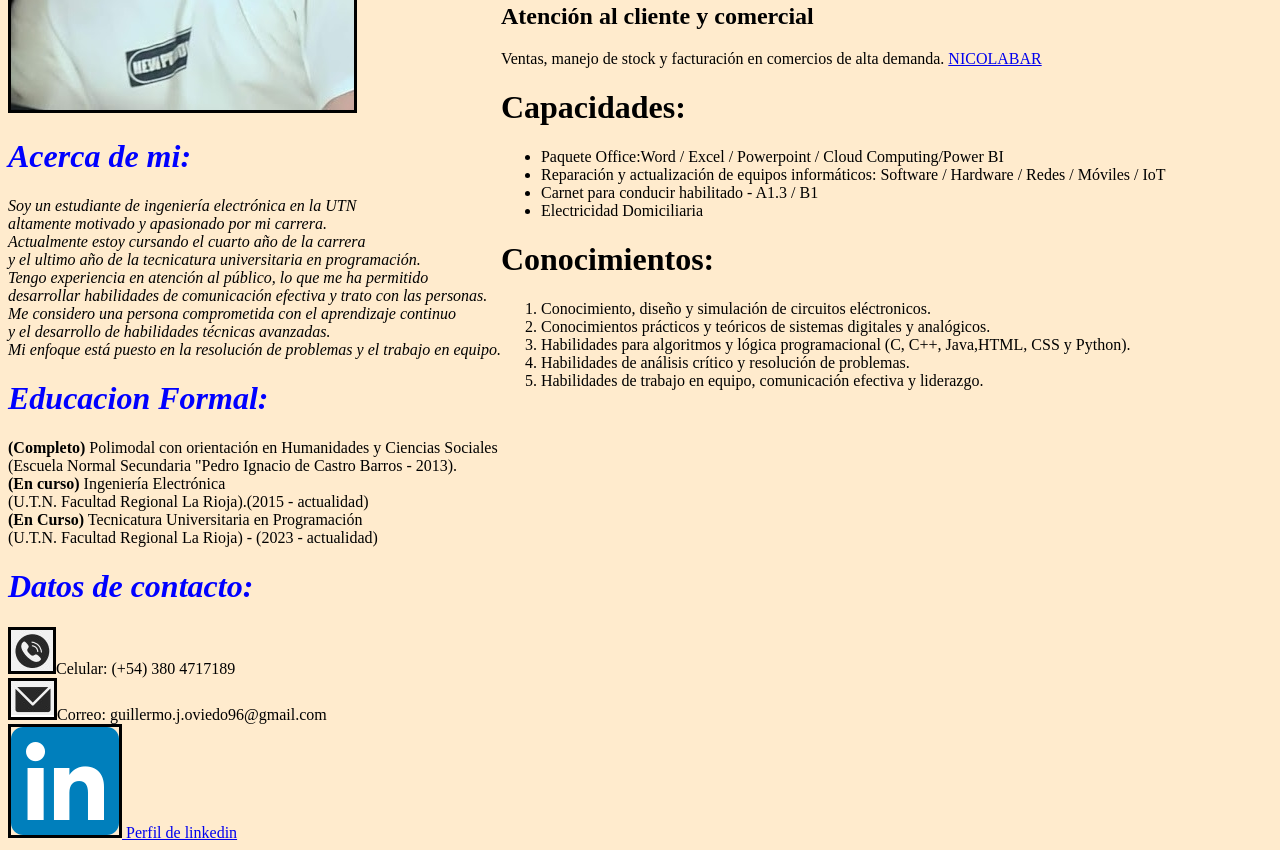
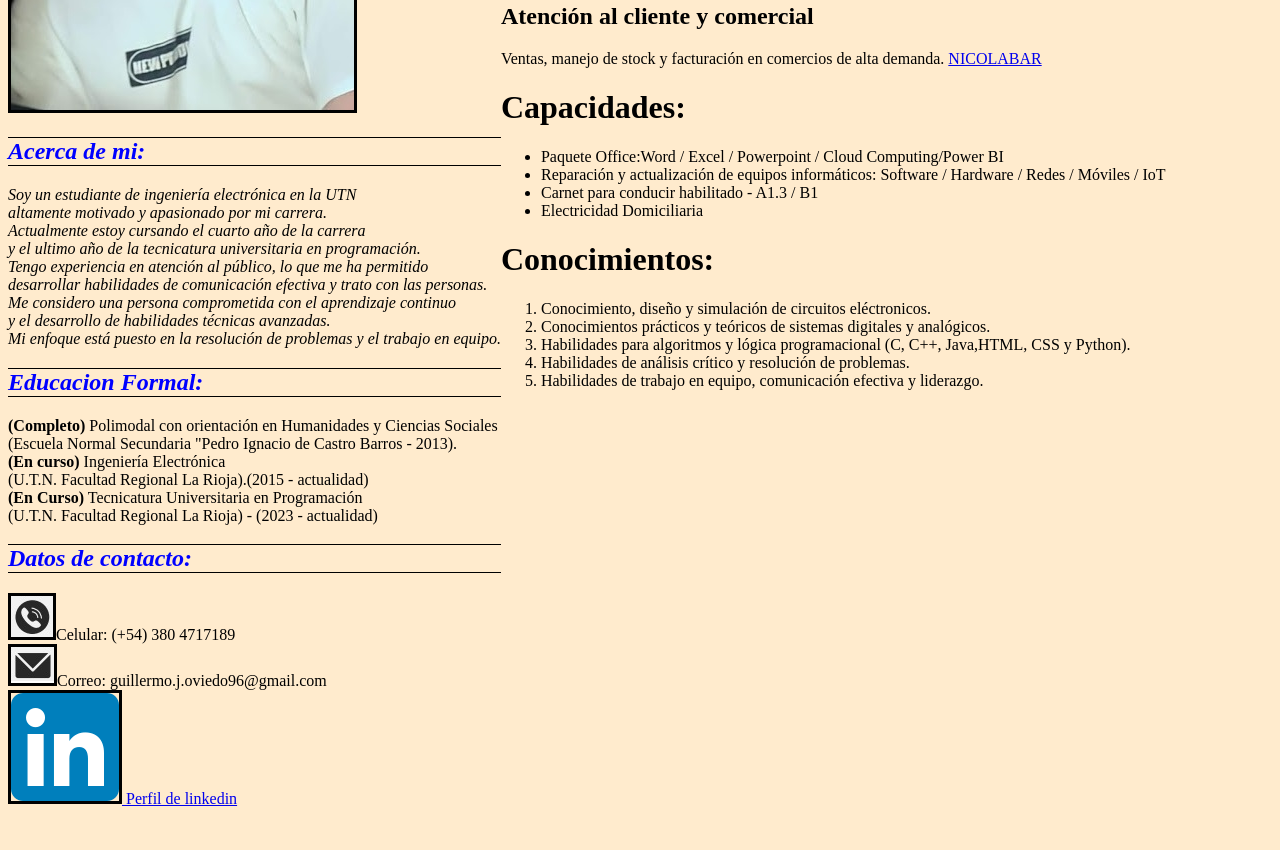
Before and after one commit to LiloOviedo/Practico-N1, a plain HTML site: page index.html in a window 1280 px wide. Shown: the part 424-1274 px from the top of the page. After the commit the page ends 1240 px from the top, so only its background shows below. Drawn offline with Linux system fonts and the light colour scheme.

Commit message:
Se modifico div de informacion personal y se agregaron bordes

```diff
--- a/index.html
+++ b/index.html
@@ -13,7 +13,7 @@
                 <b><small>28 años, D.N.I: 38.764.769</small></b>
                 </h1>
                 <img src="Perfil.jpg" />
-                <h1>Acerca de mi:</h1>
+                <h2>Acerca de mi:</h2>
                     <p>Soy un estudiante de ingeniería electrónica en la UTN <br/>
                         altamente motivado y apasionado por mi carrera. <br/>
                         Actualmente estoy cursando el cuarto año de la carrera <br/>
@@ -24,7 +24,7 @@
                         y el desarrollo de habilidades técnicas avanzadas.<br/>
                         Mi enfoque está puesto en la resolución de problemas y el trabajo en equipo.</p>
 
-                <h1>Educacion Formal:</h1>
+                <h2>Educacion Formal:</h2>
                     <p1>
                         <b>(Completo)</b> Polimodal con orientación en Humanidades y Ciencias Sociales<br/>
                         (Escuela Normal Secundaria "Pedro Ignacio de Castro Barros - 2013).<br/>
@@ -34,7 +34,7 @@
                          (U.T.N. Facultad Regional La Rioja) - (2023 - actualidad)
                     </p1>
 
-                <h1>Datos de contacto:</h1>
+                <h2>Datos de contacto:</h2>
                     <p2><small><img src="phn.jpg" /></small>Celular: (+54) 380 4717189<br/>
                         <img src="msg.jpg" />Correo: guillermo.j.oviedo96@gmail.com<br/>
                         <img src="LNK.png" /><a href="https://www.linkedin.com/in/guillermo-oviedo-a75675290/"> Perfil de linkedin</a>
--- a/style.css
+++ b/style.css
@@ -1,5 +1,7 @@
 /*Body*/
 body{
+
+    display: flex;
     background-color: blanchedalmond;
 }
 
@@ -16,18 +18,19 @@ a:hover {
 
 #InformacionPersonal h1{
     font-style: oblique;
+    color: black;
+}
+#InformacionPersonal h2{
+    border-bottom: 1px solid black;
+    border-top: 1px solid black;
+    font-style: oblique;
     color: blue;
 }
-
 #InformacionPersonal p{
     font-style: italic;
 }
 
-body{
 
-   display: flex;
-
-}
 
 #InformacionPersonal img{
     border-style: solid;
```
